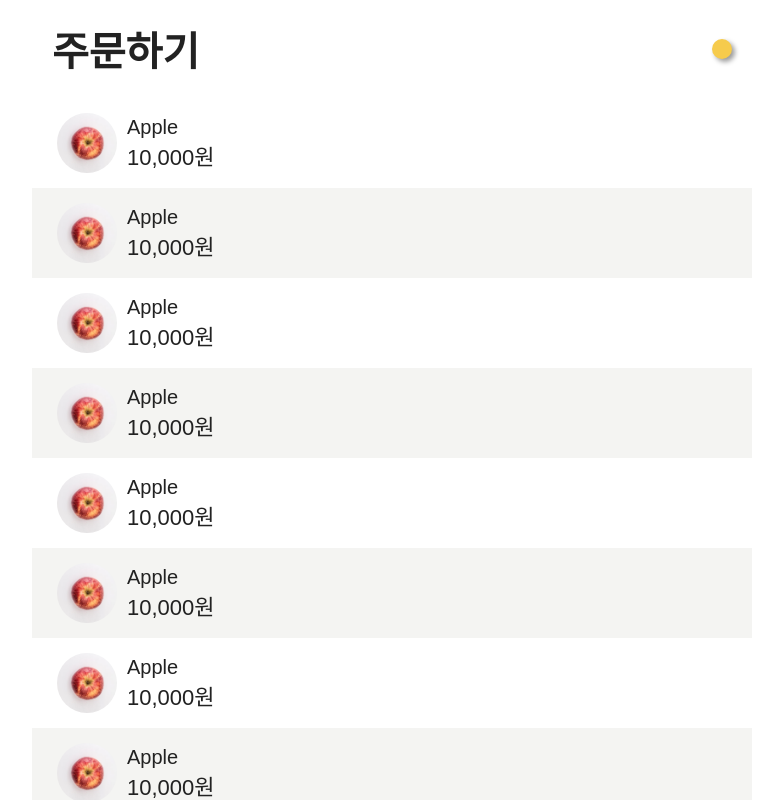
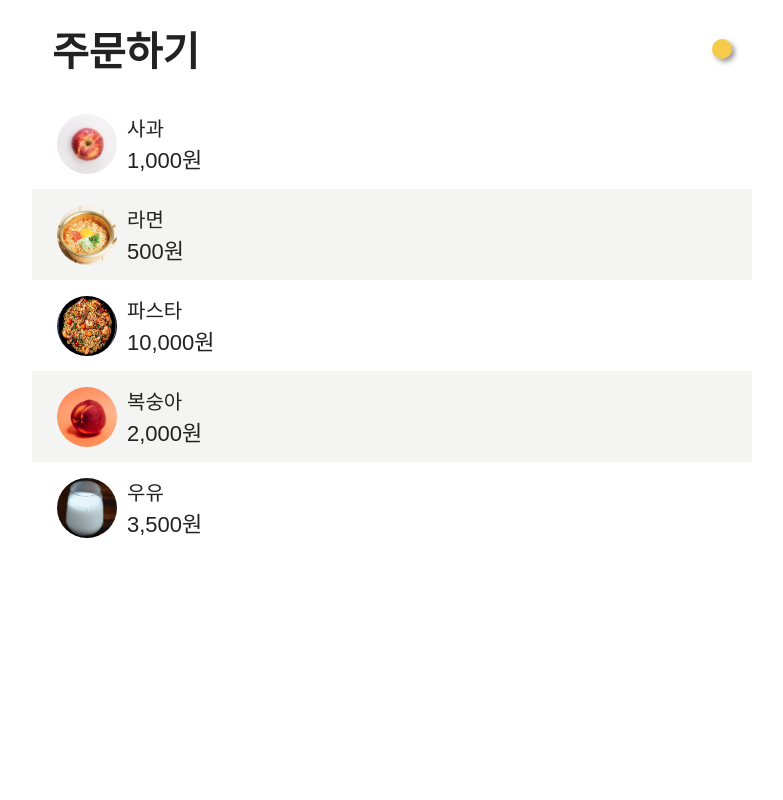
Before and after one commit to InteractiveKiosk/Frontend-Legacy, a Vue app: page /order in a window 1280 px wide. Shown: the whole page, without its empty margins (248-1031 px from the left). Built offline with nearby package versions, Linux system fonts and the light colour scheme; a web font is replaced by a local one.

Commit message:
Replace Placeholder

```diff
--- a/src/views/Order.vue
+++ b/src/views/Order.vue
@@ -8,11 +8,11 @@
 		</header>
 		<div class="container">
 			<div class="product-container">
-				<div v-for="i in 10" class="product">
-					<img src="/assets/products/apple.jpg" alt="Apple" />
+				<div v-for="(item, idx) in stock" class="product">
+					<img :src="`/assets/products/${item.image}`" :alt="item.name" />
 					<div class="product-innergroup">
-						<span class="name">Apple</span>
-						<span class="price">10,000원</span>
+						<span class="name">{{ item.name }}</span>
+						<span class="price">{{ numberFormat(item.price) }}원</span>
 					</div>
 				</div>
 			</div>
@@ -29,8 +29,8 @@ import { StockItem } from "@/schema";
 export default class Order extends Vue {
 	stock: StockItem[] = $tore.state.stock;
 
-	get isElectron() {
-		return $tore.state.isElectron;
+	numberFormat(number: number): string {
+		return new Intl.NumberFormat().format(number);
 	}
 }
 </script>
```
